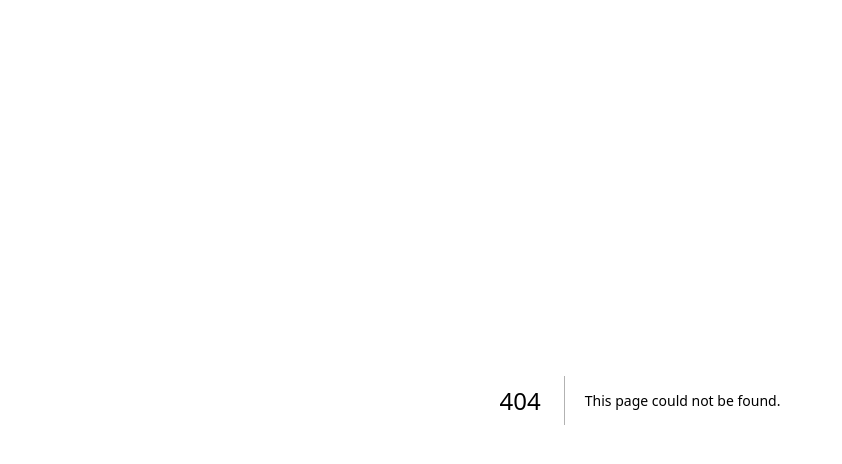
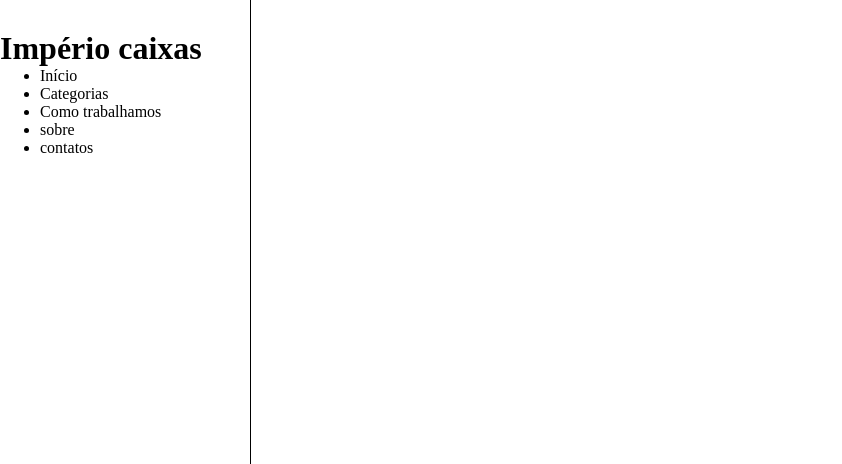
Before and after one commit to Ryan-Castro/ImperioCaixas, a Next.js app: page /home in a window 1280 px wide. Before the commit this address had no page. Shown: the top 464 px of the page, without its empty margins (0-842 px from the left). Built offline with nearby package versions, Linux system fonts and the light colour scheme; no server answers; the database is empty.

Commit message:
ajeitando um pouco o estilo

```diff
--- a/pages/_app.js
+++ b/pages/_app.js
@@ -1,5 +1,8 @@
 import "../public/styles/modal.css"
 import "../public/styles/globalStyles.css"
+import "../public/styles/home.css"
+import "../public/styles/navbar.css"
+
 
 
 export default function MyApp({Component, pageProps}){
--- /dev/null
+++ b/pages/home.js
@@ -0,0 +1,43 @@
+import Card from "../public/components/Card"
+import { initializeApp } from "firebase/app";
+import { collection, getDocs } from "firebase/firestore";
+import { useEffect, useState } from "react";
+import { doc, setDoc, getFirestore } from "firebase/firestore";
+import Navbar from "../public/components/Navbar";
+export default function home(){
+
+    const firebaseConfig = {
+        apiKey:             "AIzaSyAao7MtY5SaPAKvbZfESBY8SKN5oDVvTr8",
+        authDomain:         "imperio-caixas.firebaseapp.com",
+        projectId:          "imperio-caixas",
+        storageBucket:      "imperio-caixas.appspot.com",
+        messagingSenderId:  "727749910723",
+        appId:              "1:727749910723:web:47d988e11283cef442c276",
+        measurementId:      "G-F6V86W3CCV"
+      };
+
+    const app = initializeApp(firebaseConfig);
+    const db = getFirestore(app);
+    const [itens, setItens] = useState([])
+    let array = []
+
+    useEffect(()=>{
+        init()
+    },[])
+
+    async function init(){
+        const querySnapshot = await getDocs(collection(db, "caixas"));
+        querySnapshot.forEach((doc) => {
+            array.push(doc.data())
+        })
+        setItens(array)
+    ;}
+
+    return(
+        <div id="home">
+            <Navbar></Navbar>
+            <div>{itens.map((i)=><Card foto={i.linkFoto} video={i.linkVideo} key={i.title}></Card>)}</div>
+        </div>
+
+    )
+}
--- /dev/null
+++ b/public/components/Navbar.js
@@ -0,0 +1,16 @@
+export default function Navbar(){
+
+    return(
+        <div id="navbar">
+            <h1>Império caixas</h1>
+            <ul>
+                <li>Início</li>
+                <li>Categorias</li>
+                <li>Como trabalhamos</li>
+                <li>sobre</li>
+                <li>contatos</li>
+
+            </ul>
+        </div>
+    )
+}
--- a/public/styles/globalStyles.css
+++ b/public/styles/globalStyles.css
@@ -6,3 +6,35 @@
 body{
     overflow: hidden;
 }
+
+#contentIni{
+    width: 100vw;
+    height: 100vh;
+    display: flex;
+    justify-content: space-around;
+    align-items: center;
+    flex-direction: column;
+}
+
+#contentIni button{
+    font-size: 40px;
+    background-color: rgb(0, 255, 0);
+    border: 2px solid green;
+    padding: 20px 80px;
+    border-radius: 20px;
+    color: white;
+    text-shadow: 1px 1px 0px black;
+}
+
+@keyframes laviteded {
+    0%{transform: translateY(0);}
+    50%{transform: translateY(40px);}
+    100%{transform: translateY(0);}
+}
+
+#contentIni img{
+    width: 300px;
+    height: 300px;
+    animation: laviteded 4s linear infinite  alternate;
+
+}
--- /dev/null
+++ b/public/styles/home.css
@@ -0,0 +1,3 @@
+#home{
+    display: flex;
+}
--- /dev/null
+++ b/public/styles/navbar.css
@@ -0,0 +1,9 @@
+#navbar{
+    height: 100vh;
+    width: 250px;
+    border-right: 1px solid black;
+    padding-top: 30px;
+}
+#navbar h1{
+    width: 100%;
+}
```
Also changed, not shown: pages/index.js (+8 -37 lines), public/images/png-caixa.png (added).
